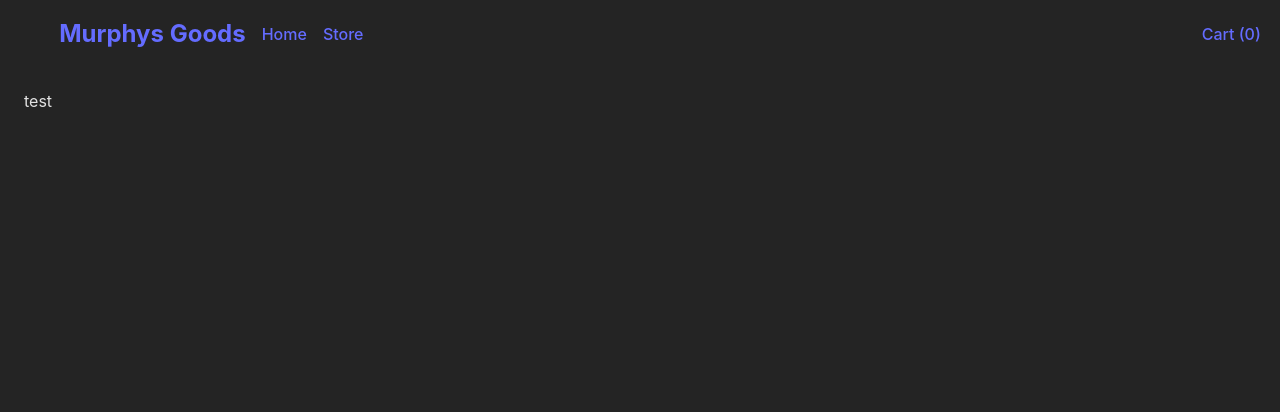
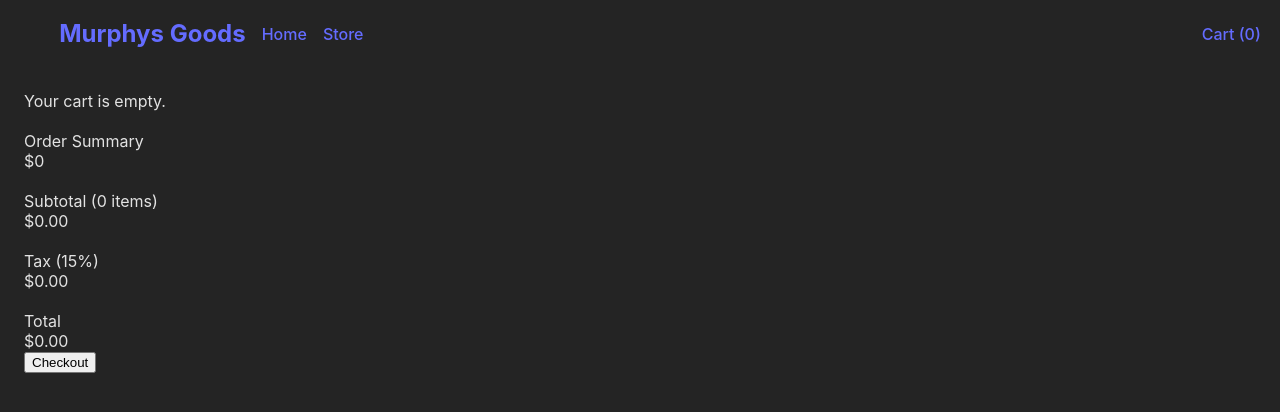
Before and after one commit to tdogpog/shoppingCartReact, a React (Vite) app: page /checkout in a window 1280 px wide. Shown: the top 412 px of the page. Built offline with nearby package versions, Linux system fonts and the light colour scheme.

Commit message:
Fixed NaN bug for cart by not calling addtocart incorrectly on mount in Shoppage
Converted it to an arrow function call

Small updates/changes for formatting to checkout

Implemented functions from context into checkout
page

```diff
--- a/src/components/Context.jsx
+++ b/src/components/Context.jsx
@@ -26,6 +26,7 @@ export const CartProvider = ({ children }) => {
         );
       } else {
         //item not already in cart, spread cart and add to cart
+
         return [...prevCart, { ...product, quantity: 1 }];
       }
     });
--- a/src/components/childcomponents/Checkoutpage.jsx
+++ b/src/components/childcomponents/Checkoutpage.jsx
@@ -1,5 +1,66 @@
+import React, { useContext } from "react";
+import { CartContext } from "../Context";
+
 function Checkoutpage() {
-  return <div>test</div>;
+  const {
+    cart,
+    addToCart,
+    decrementFromCart,
+    removeFromCart,
+    cartPrice,
+    cartSize,
+    checkout,
+  } = useContext(CartContext);
+  return (
+    <div className="cartContent">
+      <div className="cartItems">
+        {cart.length > 0 ? (
+          cart.map((item) => (
+            <div key={item.id} className="cartItem">
+              <img
+                src={item.image}
+                alt={item.title}
+                className="cartItemImage"
+              />
+              <div className="cartItemDetails">
+                <p>{item.title}</p>
+                <p>Price: ${item.price}</p>
+                <div className="itemQuantity">
+                  <button onClick={() => decrementFromCart(item)}>-</button>
+                  <span>{item.quantity}</span>
+                  <button onClick={() => addToCart(item)}>+</button>
+                </div>
+                <button onClick={() => removeFromCart(item)}>Remove</button>
+              </div>
+            </div>
+          ))
+        ) : (
+          <p>Your cart is empty.</p>
+        )}
+      </div>
+      <br></br>
+      <div className="checkoutValues">
+        <p>Order Summary</p>
+        <p>${cartPrice}</p>
+        <br></br>
+        <div className="subtotal">
+          <p>Subtotal ({cartSize} items)</p>
+          <p>${cartPrice.toFixed(2)}</p>
+        </div>
+        <br></br>
+        <div className="taxes">
+          <p>Tax (15%)</p>
+          <p>${(cartPrice * 0.15).toFixed(2)} </p>
+        </div>
+        <br></br>
+        <div className="total">
+          <p>Total</p>
+          <p>${(cartPrice * 1.15).toFixed(2)}</p>
+        </div>
+        <button onClick={checkout}>Checkout</button>
+      </div>
+    </div>
+  );
 }
 
 export default Checkoutpage;
--- a/src/components/childcomponents/Shoppage.jsx
+++ b/src/components/childcomponents/Shoppage.jsx
@@ -42,6 +42,8 @@ function Shoppage() {
     return <div>Error occurred: {error}</div>;
   }
   // drilled in each product description with state={product}
+  // also arrow ffunction the addtocart button
+  // so it onlyc alls when click, not on render
   return (
     <div className="shopcontainer">
       <h1>Items {products.length}</h1>
@@ -52,7 +54,7 @@ function Shoppage() {
               <img className="shopItemImg" src={product.image} />
             </Link>
             <p>${product.price}</p>
-            <button onClick={addToCart}>Add to Cart</button>
+            <button onClick={() => addToCart(product)}>Add to Cart</button>
           </div>
         ))}
       </div>
```
